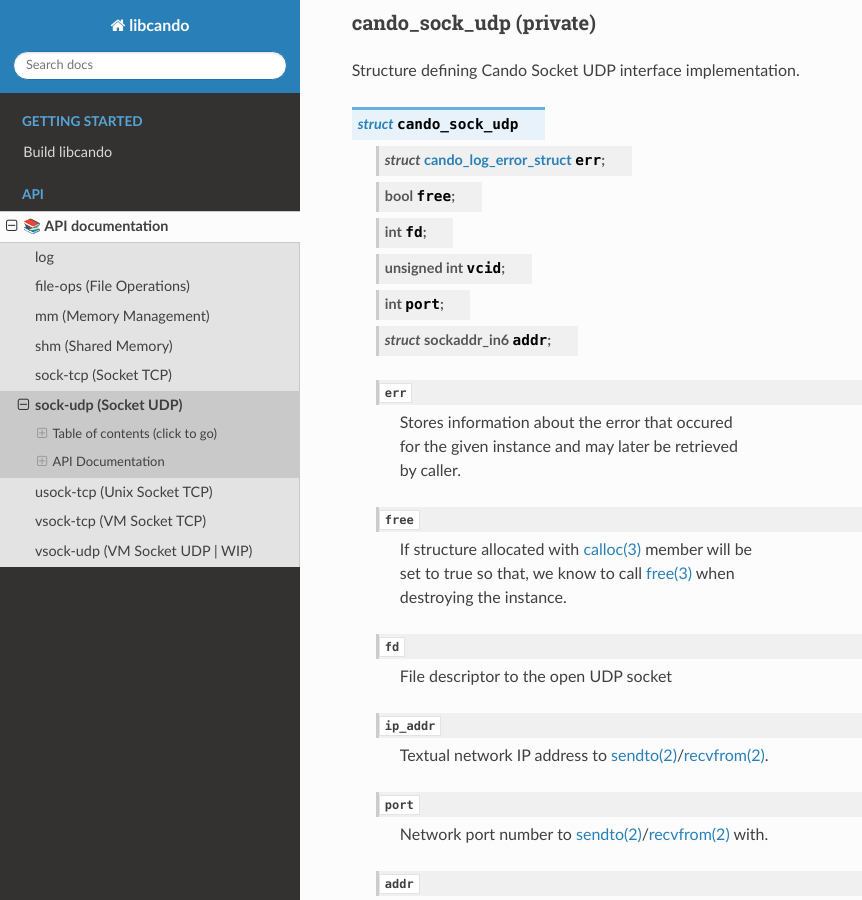
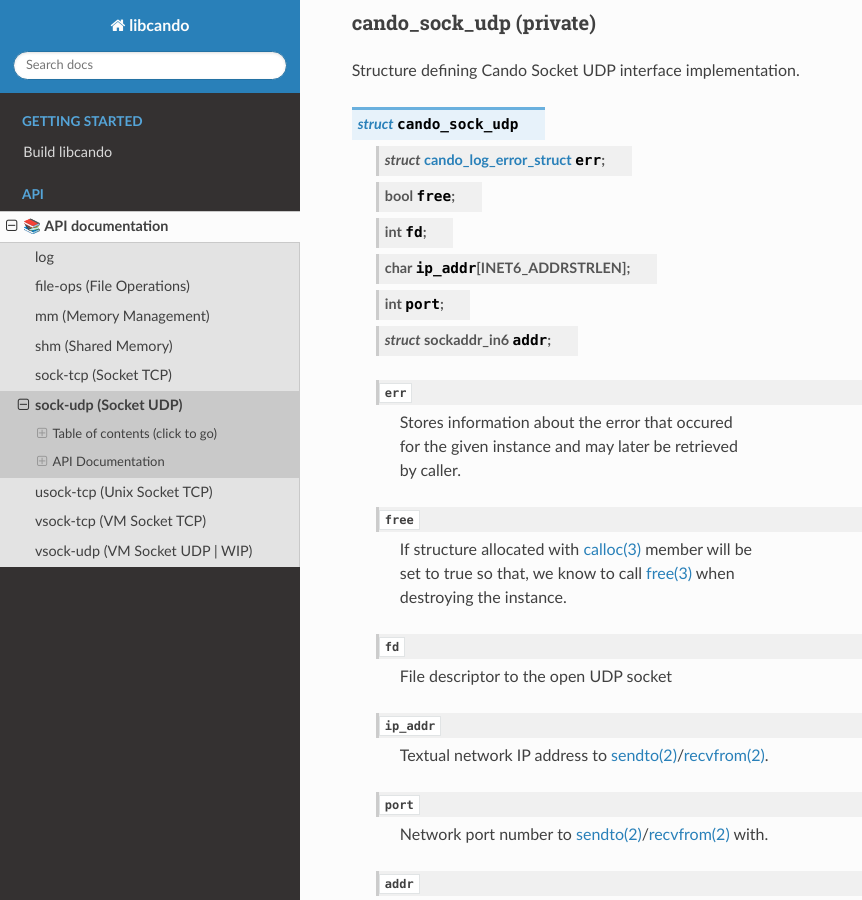
Before and after one commit to under-view/libcando, a Sphinx documentation site: the page built from docs/sock-udp.rst, in a window 1280 px wide and 900 px high, scrolled down 1010 px. Shown: the whole window, without its empty margins (0-862 px from the left). Built offline with Sphinx 7.4.7 and the Read the Docs theme 3.1.0, drawn with Linux system fonts in a browser that asks for light colours; formulas are drawn with MathJax 3.

Commit message:
docs[sock-udp]: fix struct cando_sock_udp members
Signed-off-by: Vincent Davis Jr <vince@underview.tech>

```diff
--- a/docs/sock-udp.rst
+++ b/docs/sock-udp.rst
@@ -61,9 +61,9 @@ cando_sock_udp (private)
 		struct cando_log_error_struct err;
 		bool                          free;
 		int                           fd;
-		unsigned int                  vcid;
+		char                          ip_addr[INET6_ADDRSTRLEN];
 		int                           port;
-		struct sockaddr_in6            addr;
+		struct sockaddr_in6           addr;
 
 	:c:member:`err`
 		| Stores information about the error that occured
```
